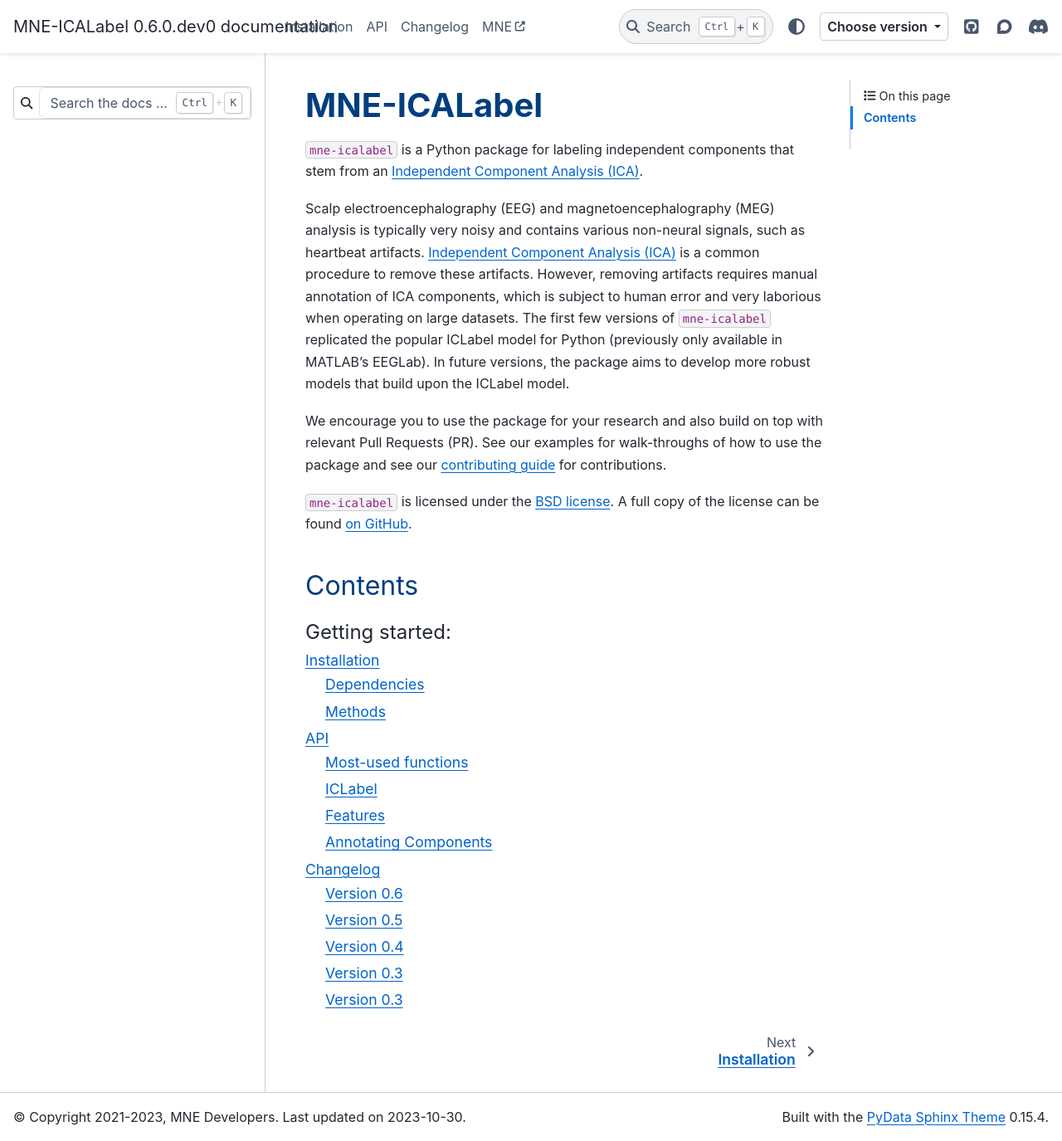
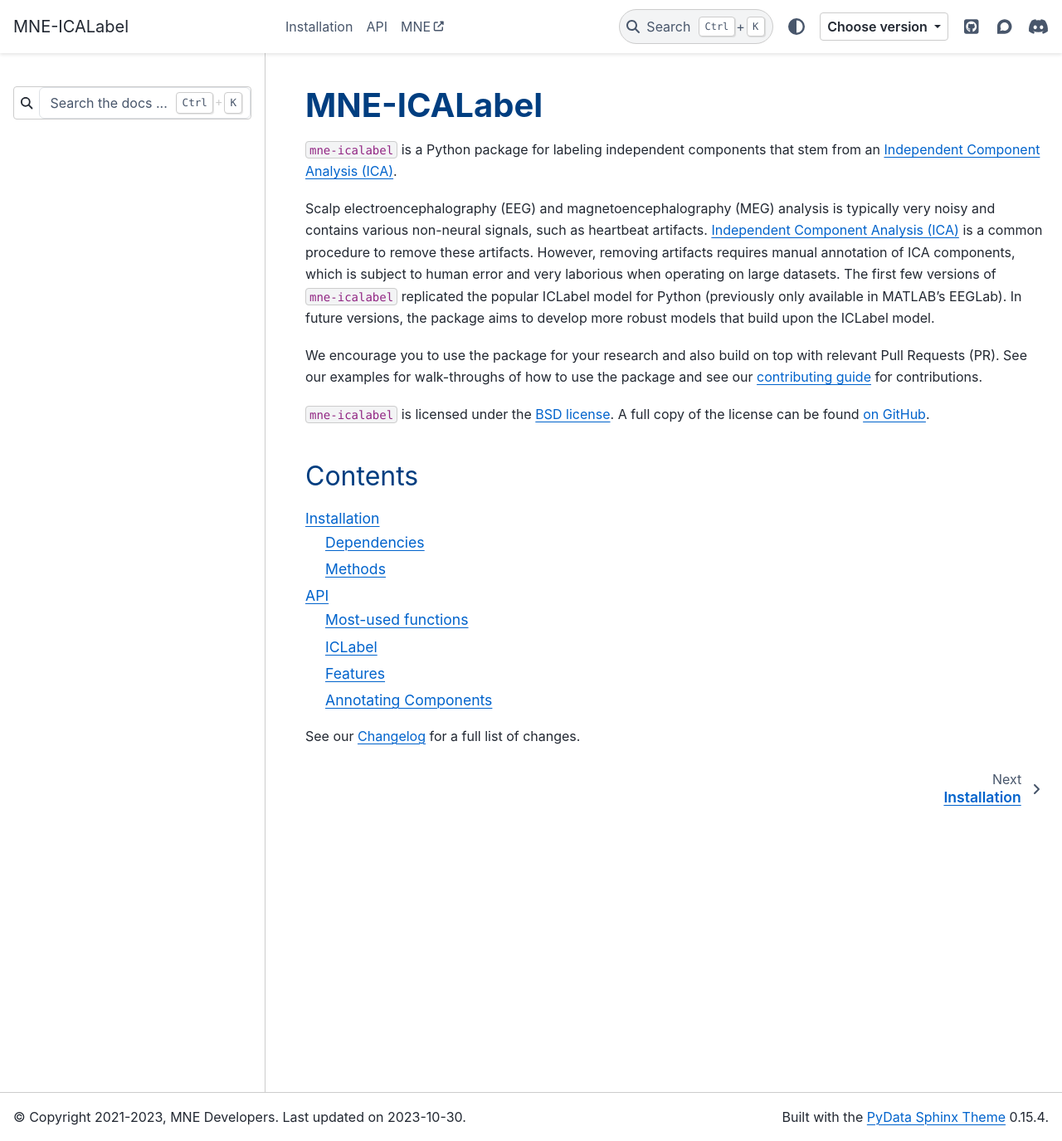
Before and after one commit to mne-tools/mne-icalabel, a Sphinx documentation site: the page built from doc/index.rst, in a window 1280 px wide and 1375 px high. Shown: the whole window at 83% size. Built offline with Sphinx 7.4.7 and the PyData theme 0.15.4, drawn with Linux system fonts in a browser that asks for light colours; pages that are not in the unit, such as notebooks, are missing from menus.

Commit message:
Improve documentation build, fix #144

```diff
--- a/doc/_static/versions.json
+++ b/doc/_static/versions.json
@@ -15,8 +15,8 @@
         "url": "https://mne.tools/mne-icalabel/0.4"
     },
     {
-        "name": "0.3",
-        "version": "0.3",
+        "name": "0.3.2",
+        "version": "0.3.2",
         "url": "https://mne.tools/mne-icalabel/0.3"
     },
     {
--- a/doc/changes/index.rst
+++ b/doc/changes/index.rst
@@ -1,3 +1,5 @@
+:orphan:
+
 Changelog
 =========
 
--- a/doc/conf.py
+++ b/doc/conf.py
@@ -75,6 +75,7 @@ default_role = "py:obj"
 # -- options for HTML output -------------------------------------------------
 
 html_theme = "pydata_sphinx_theme"
+html_title = project
 # HTML options (e.g., theme)
 # see: https://sphinx-bootstrap-theme.readthedocs.io/en/latest/README.html
 # Clean up sidebar: Do not show "Source" link
--- a/doc/index.rst
+++ b/doc/index.rst
@@ -29,9 +31,9 @@ Contents
 
 .. toctree::
    :maxdepth: 2
-   :caption: Getting started:
 
    install
    api
    generated/examples/index
-   changes/index
+
+See our :ref:`changes/index:Changelog` for a full list of changes.
--- a/pyproject.toml
+++ b/pyproject.toml
@@ -65,7 +65,7 @@ doc = [
   'mne-icalabel[ica]',
   'mne-icalabel[onnx]',
   'numpydoc',
-  'pydata-sphinx-theme',
+  'pydata-sphinx-theme==0.14.1',
   'PyQt6',
   'sphinx',
   'sphinx-copybutton',
```
Also changed, not shown: other parts of doc/index.rst (+2 -0 lines).
